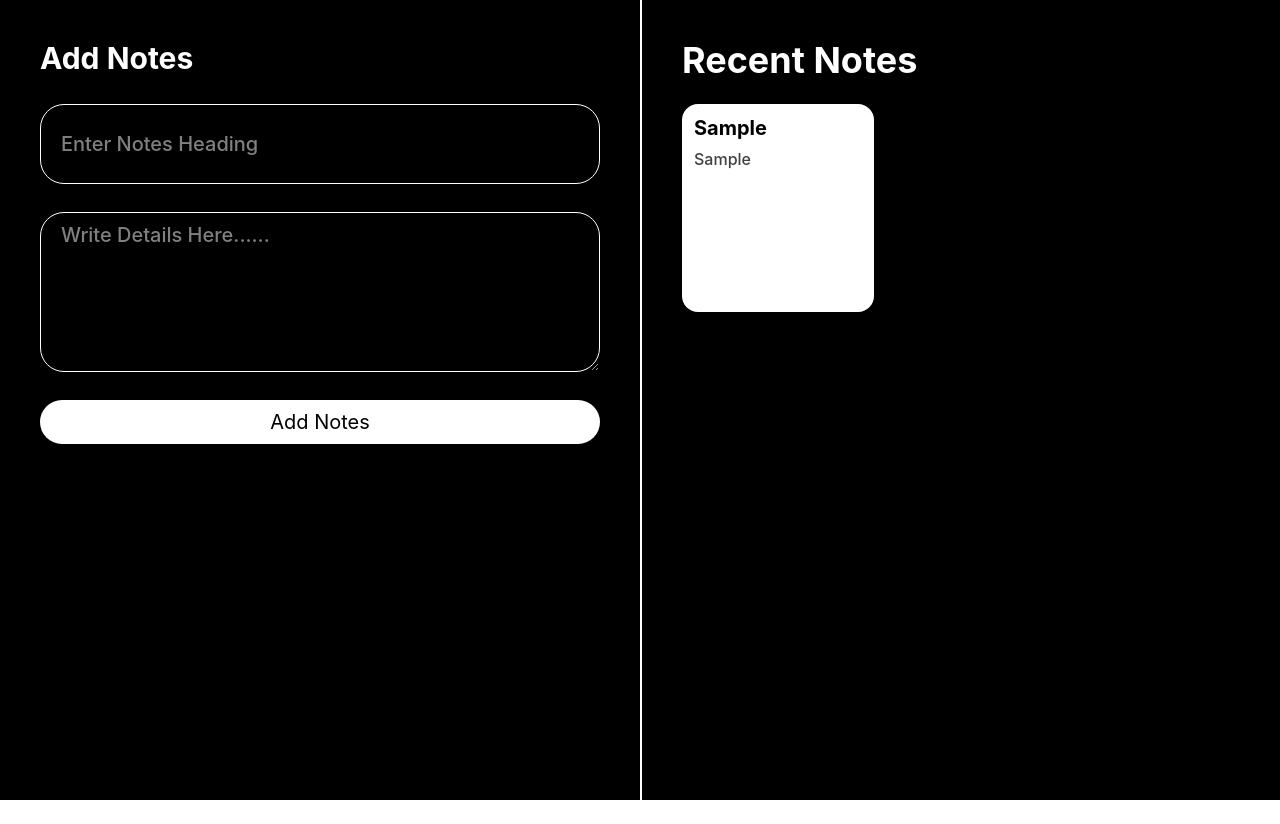
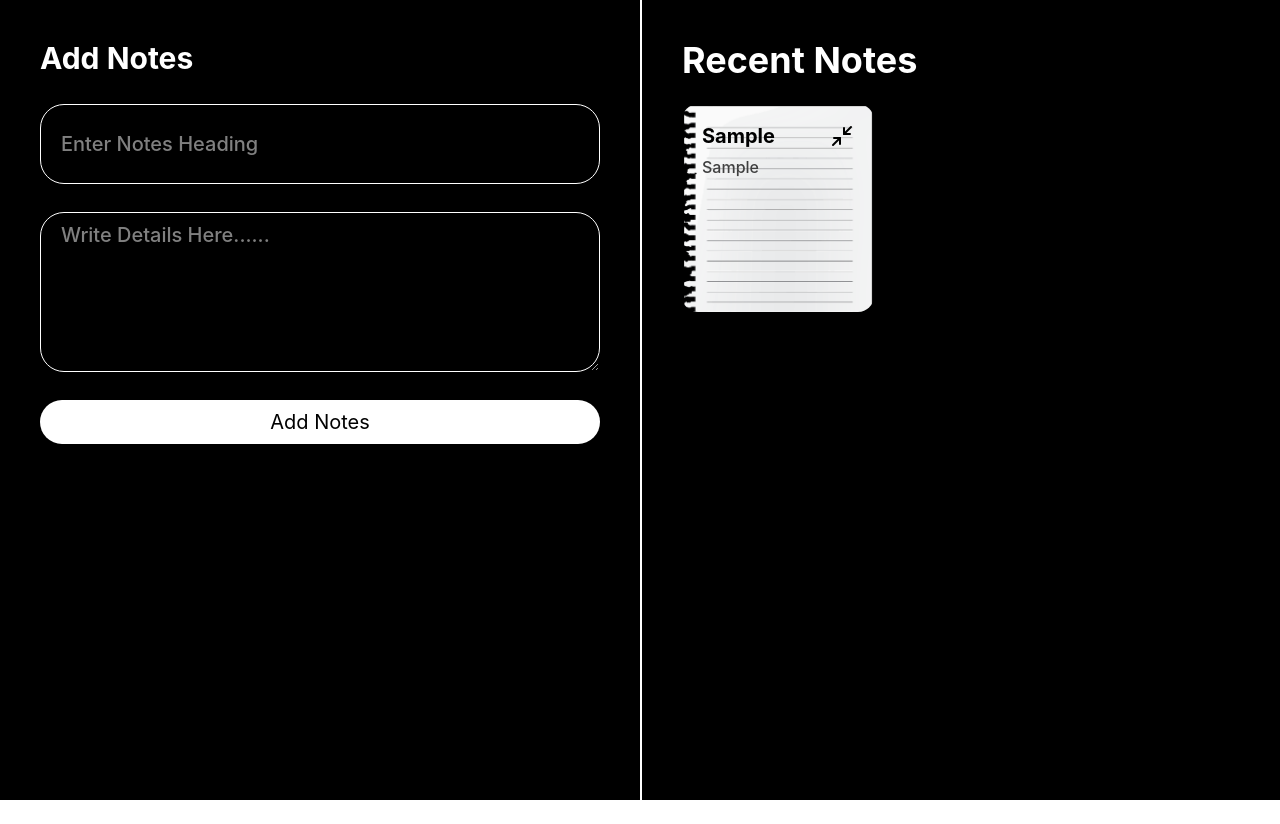
Before and after one commit to SimpleSlick/React-Playground, a React (Vite) app in the folder Notes_app/: page / in a window 1280 px wide. Both pictures are taken after typing "Sample", "Sample" into the empty fields and a click on the button "Add Notes". Built offline with nearby package versions, Linux system fonts and the light colour scheme.

Commit message:
Simplified Notes Section Alignment and Features

```diff
--- a/Notes_app/package.json
+++ b/Notes_app/package.json
@@ -11,6 +11,7 @@
   },
   "dependencies": {
     "@tailwindcss/vite": "^4.3.1",
+    "lucide-react": "^1.24.0",
     "react": "^19.2.7",
     "react-dom": "^19.2.7",
     "tailwindcss": "^4.3.1"
--- a/Notes_app/src/App.tsx
+++ b/Notes_app/src/App.tsx
@@ -1,4 +1,6 @@
 import { useState } from "react";
+import './index.css';
+import { Minimize2 } from 'lucide-react';
 
 type Task = {
   title: string;
@@ -58,7 +60,8 @@ export default function App() {
           }}
         ></textarea>
 
-        <button className="bg-white w-full text-black outline-none px-5 text-xl py-2 rounded-3xl active:bg-mist-500 active:text-zinc-200 active:scale-99">
+        {/* Input Submission */}
+        <button className="bg-white w-full text-black outline-none px-5 text-xl py-2 rounded-3xl hover:cursor-pointer active:bg-mist-500 active:text-zinc-200 active:scale-99">
           Add Notes
         </button>
       </form>
@@ -68,8 +71,11 @@ export default function App() {
 
         <div className="flex flex-wrap items-start justify-start gap-5 mt-6 h-full overflow-auto">
           {task.map((elem, idx) => {
-            return <div key={idx} className="h-52 w-48 rounded-2xl text-black p-3 bg-white">
-              <h2 className="leading-tight text-xl font-bold">{elem.title}</h2>
+            return <div key={idx} id="image" className="relative h-52 w-48 rounded-2xl text-black p-5 bg-cover">
+              <button onClick={() => {
+                console.log("btn clicked")
+              }} className="absolute cursor-pointer active:scale-90 top-5 right-5 rounded-full"><Minimize2 /></button>
+              <h3 className="leading-tight text-xl font-bold">{elem.title}</h3>
               <p className="mt-2 leading-tight font-medium text-neutral-700">{elem.details}</p>
             </div>
           })}
--- a/Notes_app/src/index.css
+++ b/Notes_app/src/index.css
@@ -1 +1,5 @@
 @import "tailwindcss";
+
+#image{
+    background-image: url("./assets/background.png");
+}
```
Also changed, not shown: Notes_app/src/assets/background.png (added), 1 other file (tests, documents, lock files or other folders).
